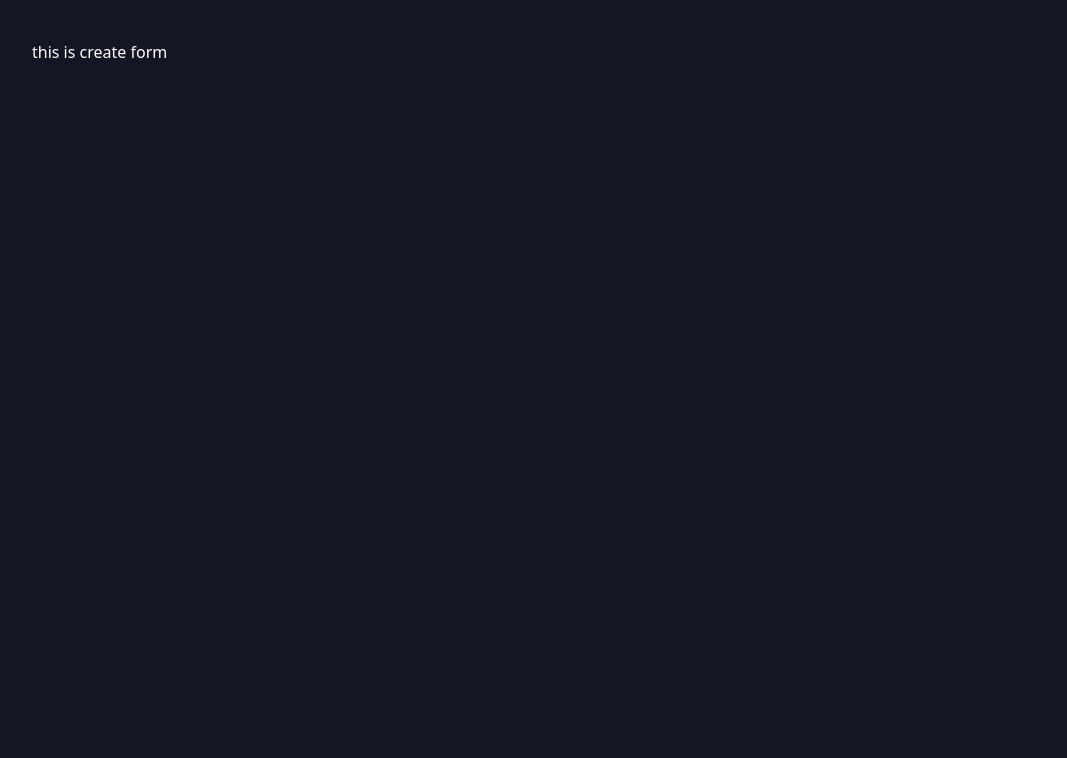
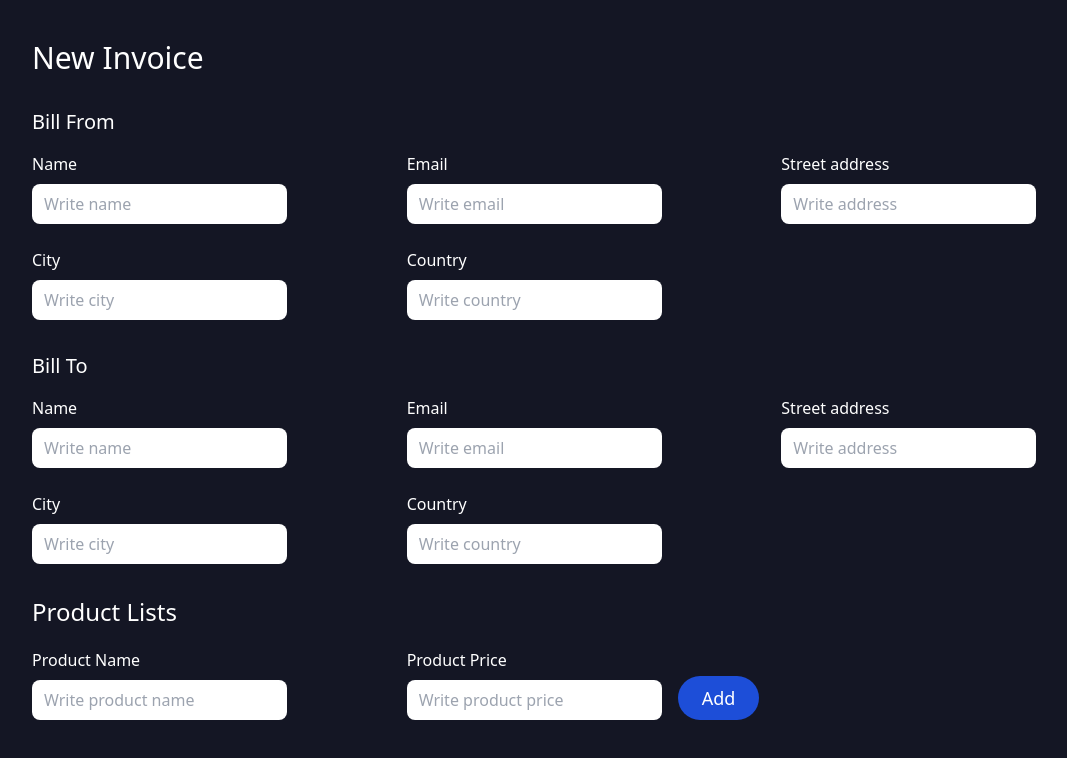
Before and after one commit to hasanrana21/al-qamar, a Vue app: page / in a window 1280 px wide. Both pictures are taken after a click on the button "Create Invoice". Shown: the top 758 px of the page, without its empty margins (58-1125 px from the left). Built offline with nearby package versions, Linux system fonts and the light colour scheme.

Commit message:
feat: create form design and item add functionality

```diff
--- a/src/App.vue
+++ b/src/App.vue
@@ -17,6 +17,6 @@ export default {
 
 <style scoped>
 .page__wrapper {
-  @apply bg-[#141624] h-screen text-white;
+  @apply bg-[#141624] min-h-screen text-white;
 }
 </style>
--- a/src/components/local/home/CreateForm.vue
+++ b/src/components/local/home/CreateForm.vue
@@ -1,9 +1,167 @@
 <template>
-  <div>this is create form</div>
+  <div>
+    <h3 class="text-3xl font-medium">New Invoice</h3>
+    <h5 class="text-xl font-medium mt-8 mb-4">Bill From</h5>
+    <div class="grid grid-flow-row grid-cols-3 gap-6">
+      <ui-input
+        id="from_name"
+        type="text"
+        label="Name"
+        placeholder="Write name"
+        v-model="state.formData.billFrom.invoiceName"
+      ></ui-input>
+      <ui-input
+        id="from_email"
+        type="email"
+        label="Email"
+        placeholder="Write email"
+        v-model="state.formData.billFrom.email"
+      ></ui-input>
+      <ui-input
+        id="from_address"
+        type="text"
+        label="Street address"
+        placeholder="Write address"
+        v-model="state.formData.billFrom.address"
+      ></ui-input>
+      <ui-input
+        id="from_city"
+        type="text"
+        label="City"
+        placeholder="Write city"
+        v-model="state.formData.billFrom.city"
+      ></ui-input>
+      <ui-input
+        id="from_country"
+        type="text"
+        label="Country"
+        placeholder="Write country"
+        v-model="state.formData.billFrom.country"
+      ></ui-input>
+    </div>
+    <h5 class="text-xl font-medium mt-8 mb-4">Bill To</h5>
+    <div class="grid grid-flow-row grid-cols-3 gap-6">
+      <ui-input
+        id="to_name"
+        type="text"
+        label="Name"
+        placeholder="Write name"
+        v-model="state.formData.billTo.invoiceName"
+      ></ui-input>
+      <ui-input
+        id="to_email"
+        type="email"
+        label="Email"
+        placeholder="Write email"
+        v-model="state.formData.billTo.email"
+      ></ui-input>
+      <ui-input
+        id="to_address"
+        type="text"
+        label="Street address"
+        placeholder="Write address"
+        v-model="state.formData.billTo.address"
+      ></ui-input>
+      <ui-input
+        id="to_city"
+        type="text"
+        label="City"
+        placeholder="Write city"
+        v-model="state.formData.billTo.city"
+      ></ui-input>
+      <ui-input
+        id="to_country"
+        type="text"
+        label="Country"
+        placeholder="Write country"
+        v-model="state.formData.billTo.country"
+      ></ui-input>
+    </div>
+    <h5 class="text-2xl font-medium mt-8 mb-4">Product Lists</h5>
+    <div v-if="state.productLists.length">
+      <div class="grid grid-flow-row grid-cols-3 gap-6 mb-3">
+        <h6 class="text-lg">Item name</h6>
+        <h5 class="text-lg">Price</h5>
+      </div>
+      <div
+        v-for="(item, key) in state.productLists"
+        :key="key"
+        class="grid grid-flow-row grid-cols-3 gap-6 mb-2"
+      >
+        <h6 class="text-lg">{{ item.name }}</h6>
+        <h5 class="text-lg">
+          $ {{ item.price }}
+          <span>X</span>
+        </h5>
+      </div>
+    </div>
+    <div class="grid grid-flow-row grid-cols-3 gap-6 mt-5">
+      <ui-input
+        id="product_name"
+        type="text"
+        label="Product Name"
+        placeholder="Write product name"
+        v-model="state.productData.name"
+      ></ui-input>
+      <div class="flex space-x-4 items-end">
+        <ui-input
+          id="product_price"
+          type="text"
+          label="Product Price"
+          placeholder="Write product price"
+          v-model="state.productData.price"
+        ></ui-input>
+        <ui-button
+          label="Add"
+          buttonWrapper="!text-lg !py-2"
+          @click="addProduct"
+        ></ui-button>
+      </div>
+    </div>
+  </div>
 </template>
 <script>
+import { reactive } from "vue";
+import UiInput from "@/components/ui/input/index.vue";
+import UiButton from "@/components/ui/button/index.vue";
 export default {
   name: "create-form",
+  components: { UiInput, UiButton },
+  setup() {
+    const state = reactive({
+      formData: {
+        billFrom: {
+          invoiceName: "",
+          email: "",
+          address: "",
+          city: "",
+          country: "",
+        },
+        billTo: {
+          invoiceName: "",
+          email: "",
+          address: "",
+          city: "",
+          country: "",
+        },
+      },
+      productData: {
+        name: "",
+        price: "",
+      },
+      productLists: [],
+    });
+    const addProduct = () => {
+      state.productLists.push({
+        name: state.productData.name,
+        price: state.productData.price,
+      });
+    };
+    return {
+      state,
+      addProduct,
+    };
+  },
 };
 </script>
 <style scoped></style>
--- a/src/components/ui/button/index.vue
+++ b/src/components/ui/button/index.vue
@@ -1,18 +1,28 @@
 <template lang="">
-  <button class="button__wrapper" type="button">{{ label }}</button>
+  <div>
+    <button class="button__wrapper" :class="buttonWrapper" type="button">
+      {{ label }}
+    </button>
+  </div>
 </template>
 <script>
 export default {
   name: "ui-button",
   props: {
-    label: String,
-    required: true,
-    default: "",
+    label: {
+      type: String,
+      required: true,
+      default: "",
+    },
+    buttonWrapper: {
+      type: String,
+      required: false,
+    },
   },
 };
 </script>
 <style scoped>
 .button__wrapper {
-  @apply text-xl text-center rounded-full px-8 py-3 bg-blue-700 text-white;
+  @apply text-xl text-center rounded-full px-6 py-3 bg-blue-700 text-white;
 }
 </style>
--- /dev/null
+++ b/src/components/ui/input/index.vue
@@ -0,0 +1,46 @@
+<template>
+  <div>
+    <label :for="id">{{ label }}</label> <br />
+    <input
+      class="mt-2 px-3 py-2 rounded-lg text-black"
+      :type="type"
+      :name="name"
+      :id="id"
+      :placeholder="placeholder"
+      @input="$emit('update:modelValue', $event.target.value)"
+    />
+  </div>
+</template>
+<script>
+export default {
+  name: "ui-input",
+  props: {
+    id: {
+      type: String,
+      required: true,
+      default: "",
+    },
+    label: {
+      type: String,
+      required: false,
+    },
+    type: {
+      type: String,
+      required: false,
+    },
+    name: {
+      type: String,
+      required: false,
+    },
+    placeholder: {
+      type: String,
+      required: false,
+    },
+    modelValue: {
+      type: [String, Number],
+      required: false,
+    },
+  },
+};
+</script>
+<style scoped></style>
```
